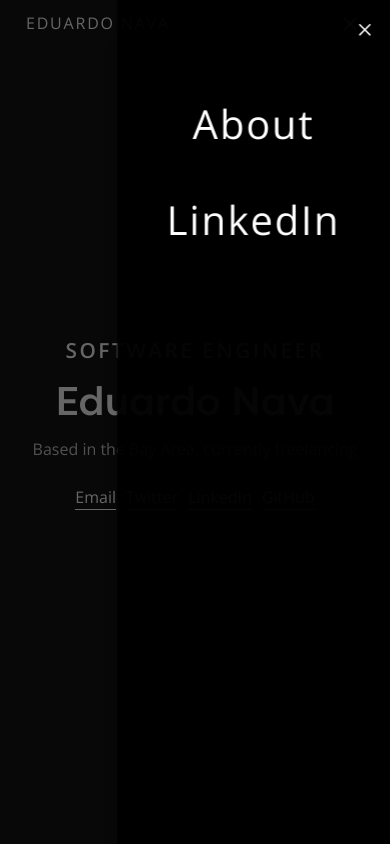
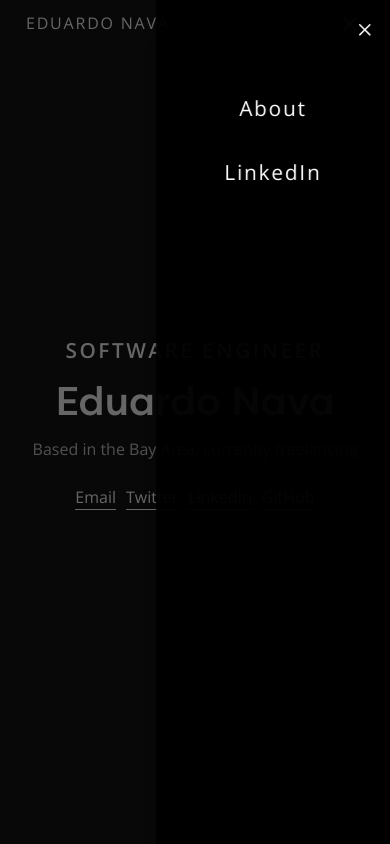
Before and after one commit to eddie-nv/portfolio, a Next.js app: page / in a window 390 px wide. Both pictures are taken after a click on the button 350 px from the left and 24 px from the top of the page. Shown: the top 844 px of the page. Built offline with nearby package versions, Linux system fonts and the light colour scheme.

Commit message:
fix: mobile drawer size change

```diff
--- a/src/components/ui/Navbar.tsx
+++ b/src/components/ui/Navbar.tsx
@@ -47,7 +47,7 @@ const MobileNavLink = ({ label, href, isCapitalized, target, onClick }: NavItem
     onClick={onClick}
     w="100%"
   >
-    <Text c="white" size="lg" lts={1.8} tt={isCapitalized ? 'uppercase' : 'none'} ta="center">
+    <Text c="white" size="md" lts={1.8} tt={isCapitalized ? 'uppercase' : 'none'} ta="center">
       {label}
     </Text>
   </UnstyledButton>
@@ -94,7 +94,7 @@ const Navbar = ({ handleOnHover, handleOnLeave }: { handleOnHover?: (index: numb
         opened={mobileMenuOpen}
         onClose={() => setMobileMenuOpen(false)}
         position="right"
-        size="70%"
+        size="60%"
         styles={{
           content: {
             backgroundColor: 'rgba(0, 0, 0, 0.95)',
```
